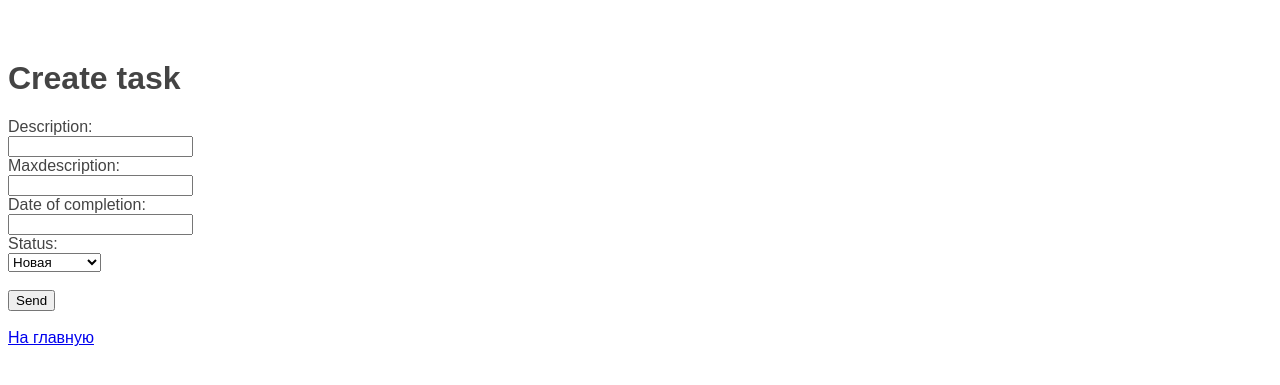
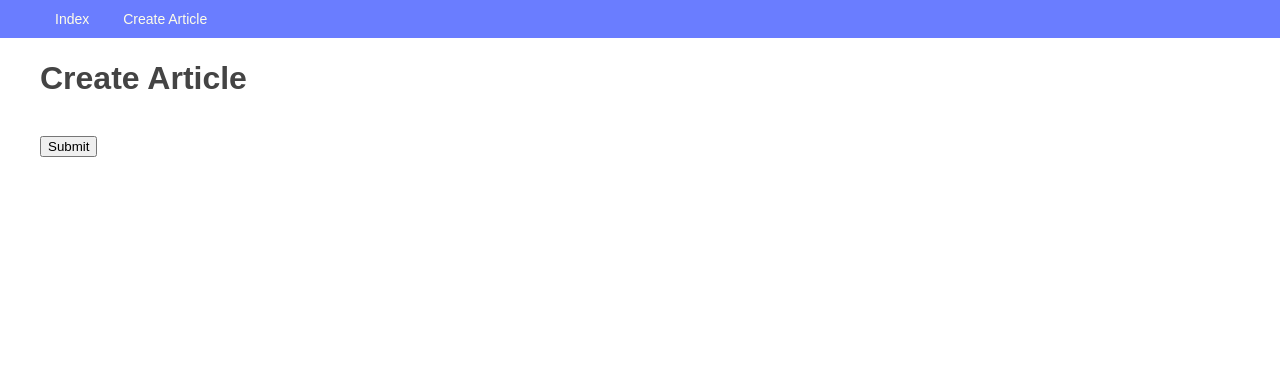
Before and after one commit to DaryaNov/homework45, a Django app: page /articles/add/ in a window 1280 px wide. Shown: the top 385 px of the page. Run offline with Django 3.2, Linux system fonts and the light colour scheme; parts of the project's set-up code (start-up, migrations or seed data) failed here and were passed over.

Commit message:
commit add добавление и удаление

```diff
--- a/source/webapp/templates/article_view.html
+++ b/source/webapp/templates/article_view.html
@@ -1,37 +1,12 @@
-{% load staticfiles %}
-<!DOCTYPE html>
-<html lang="en">
-<head>
-    <meta charset="UTF-8">
-    <title>Create</title>
-</head>
-<link rel="stylesheet" href="{% static 'css/style.css' %}">
-<body>
-<h1>Create task</h1>
+{% extends 'base.html' %}
 
-<form action="/articles/add/" method="post">
-    {% csrf_token %}
+{% block title %}Create{% endblock %}
 
-    <label>Description:</label><br/>
-    <input type="text" name="description"/><br/>
+{% block content %}
+    <h1>Create Article</h1>
 
-    <label>Maxdescription:</label><br/>
-    <input type="text" name="maxdescription"/><br/>
+    {% url "article_create" as action_url %}
+    {% include 'partial/form.html' with action_url=action_url form_method='post' %}
 
-    <label>Date of completion:</label><br/>
-    <input type="text" name="date_completion"/><br/>
 
-    <label for="id-status">Status:</label><br/>
-    <select name="status" id="id-status">
-        {% for value, label in status_choices %}
-            <option value="{{ value }}">{{ label }}</option>
-        {% endfor %}
-    </select><br/>
-
-    <br/>
-    <input type="submit" value="Send"/>
-</form>
-<br>
-<a href="/">На главную</a>
-</body>
-</html>
+{% endblock %}
--- a/source/webapp/templates/index.html
+++ b/source/webapp/templates/index.html
@@ -8,5 +8,7 @@
         <h4><a href="{% url "article_create" article.pk %}">{{ article.pk }}. {{ article.description }}</a></h4>
         <p>Статус: ({{ article.status }} | {{ article.get_status_display }})</p>
         <div>{{ date_completion.text }}</div>
+        <p><a href="{% url "article_update" article.pk %}">Update</a></p>
+        <p><a href="{% url "article_delete" article.pk %}">Delete</a></p>
     {% endfor %}
 {% endblock %}
```
